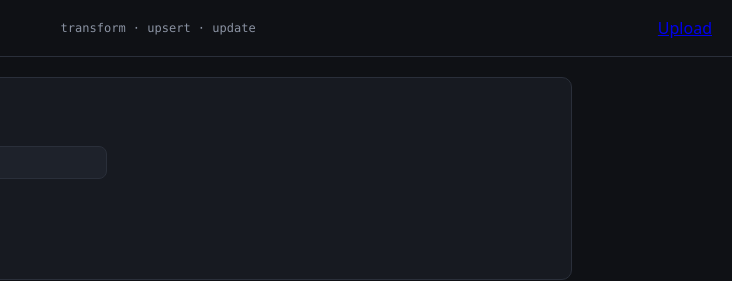
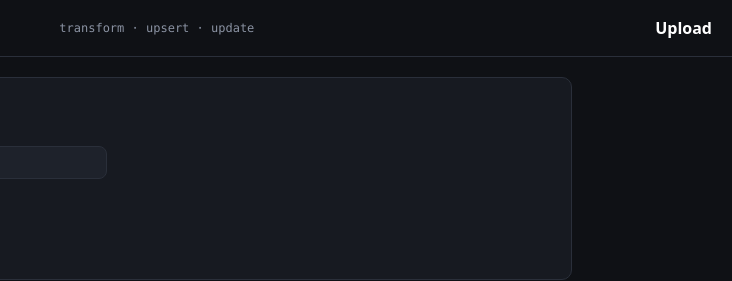
Before and after one commit to jafer-k/b2_cloud, a website: page public/index.html in a window 1280 px wide. Shown: the top 281 px of the page, 548-1280 px from the left. Drawn offline with Linux system fonts and the light colour scheme.

Commit message:
Update app.css

```diff
--- a/public/app.css
+++ b/public/app.css
@@ -106,3 +106,8 @@
   }
   .btn-spinner.hidden { display: none; }
   @keyframes spin { to { transform: rotate(360deg); } }
+header a{
+color:white;
+font-weight: 700;
+text-decoration: none;
+}
```
